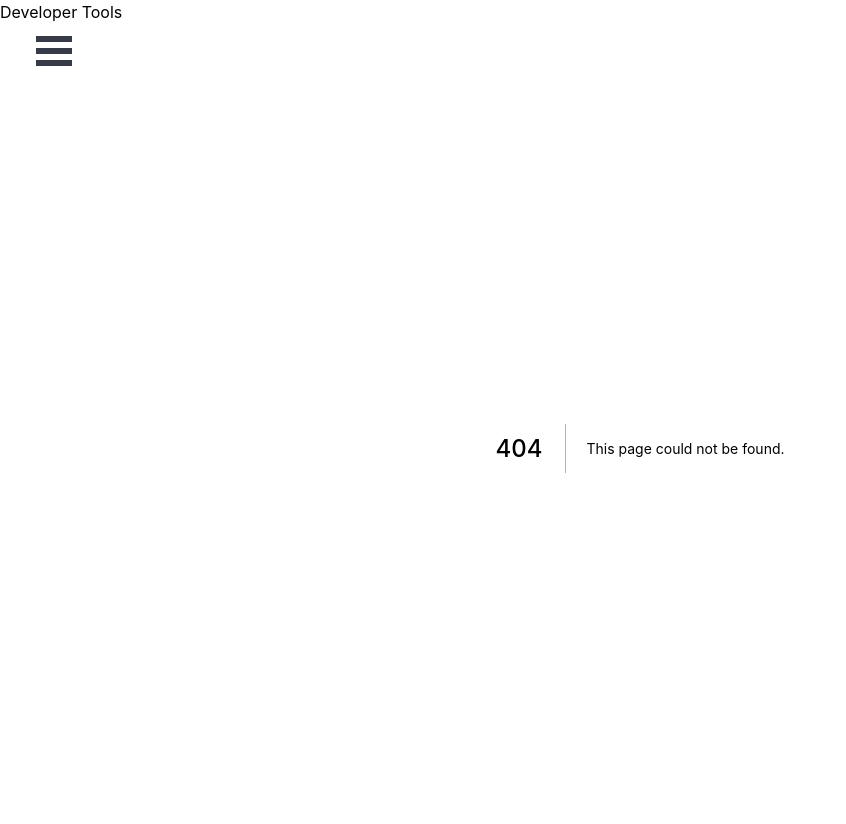
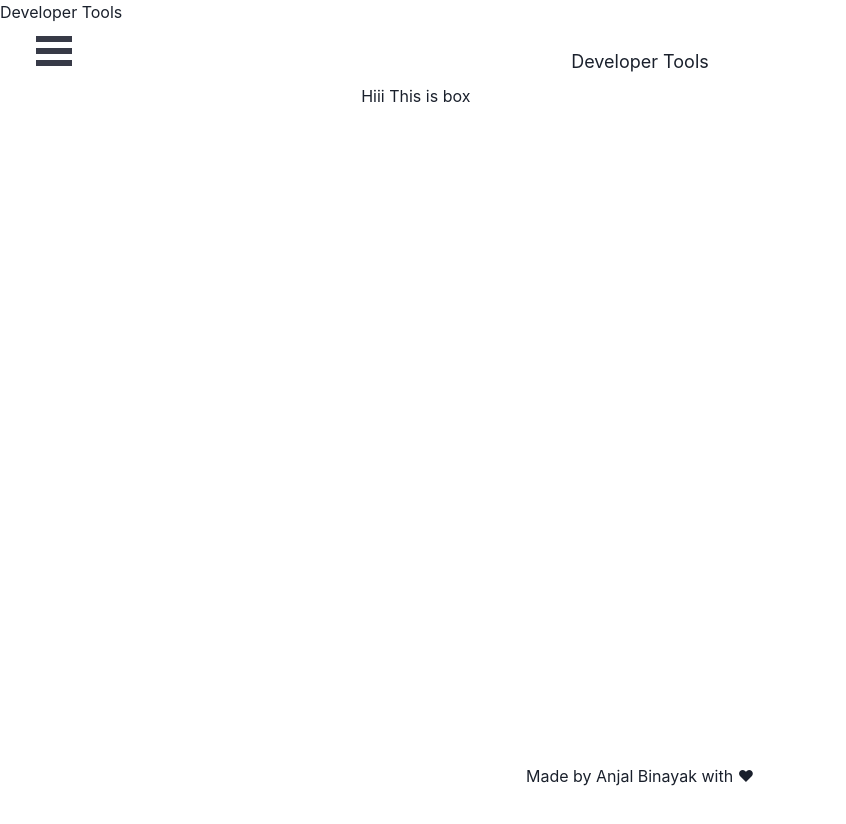
Before and after one commit to anjalbinayak/developer-tools, a Next.js app: page /tools in a window 1280 px wide. Before the commit this address had no page. Shown: the top 824 px of the page, without its empty margins (0-846 px from the left). After the commit the page ends 800 px from the top, so only its background shows below. Built offline with nearby package versions, Linux system fonts and the light colour scheme.

Commit message:
Added footer

```diff
--- a/components/Layout.jsx
+++ b/components/Layout.jsx
@@ -12,6 +12,9 @@ const Layout = ({ children }) => {
       <Container id="__main-container__">
         {children}
         <ToastContainer />
+        <footer className="fixed bottom-0 left-0 p-3 text-center w-full">
+          <p className="">Made by Anjal Binayak with ❤</p>
+        </footer>
       </Container>
     </>
   );
--- /dev/null
+++ b/pages/tools/index.js
@@ -0,0 +1,10 @@
+import { Box } from "@chakra-ui/react";
+
+export default function Index() {
+  return (
+    <>
+      <h1 className="text-lg text-center">Developer Tools</h1>
+      <Box className="m-2 w-auto">Hiii This is box</Box>
+    </>
+  );
+}
```
